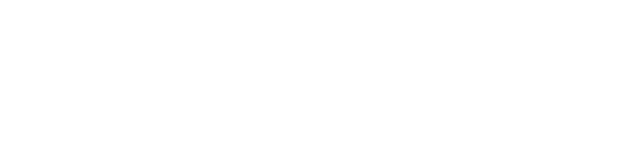
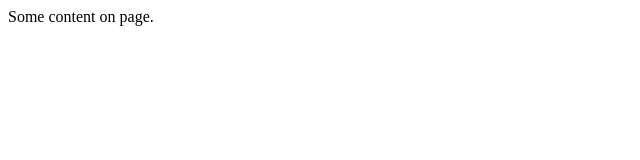
Before and after one commit to willdso/example-01, a plain HTML site: page index.html in a window 1280 px wide. Shown: the whole page, without its empty margins (0-640 px from the left). Drawn offline with Linux system fonts and the light colour scheme.

Commit message:
Add content to page

```diff
--- a/index.html
+++ b/index.html
@@ -7,6 +7,6 @@
     <title>Exemple page</title>
 </head>
 <body>
-
+    Some content on page.
 </body>
 </html>
```
